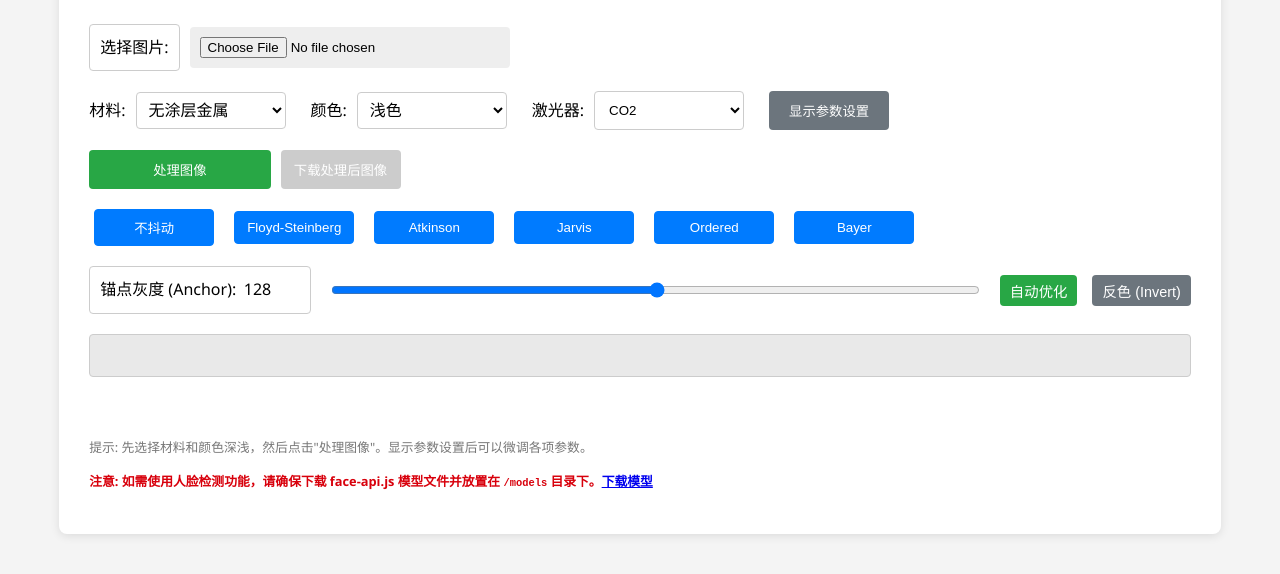
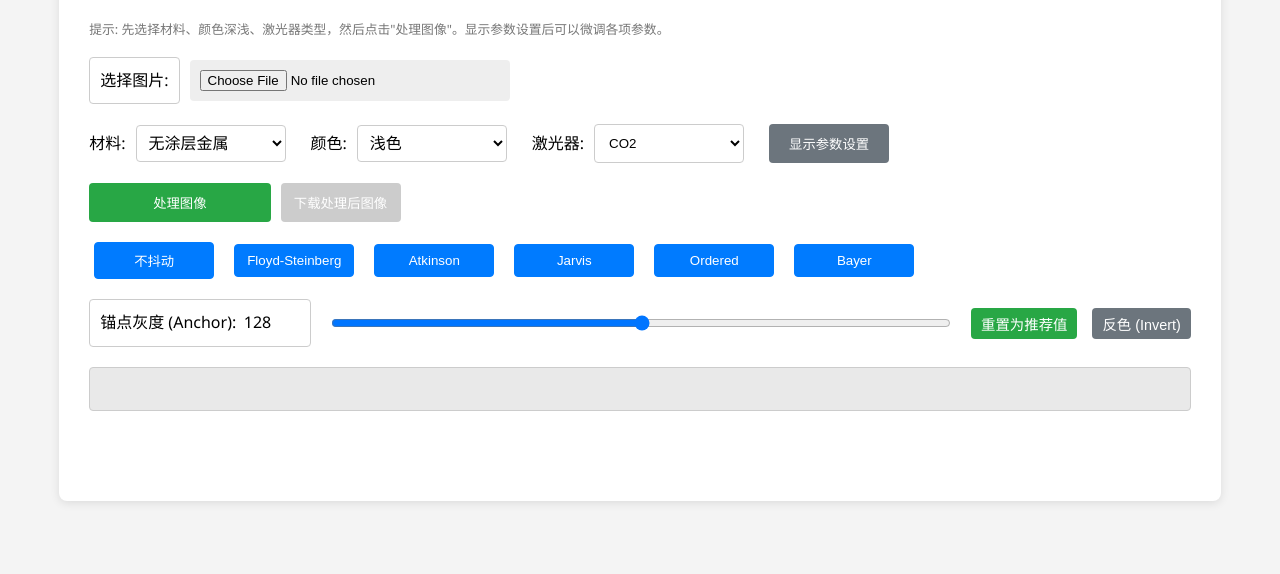
Before and after one commit to Gubaii/img4laser, a plain HTML site: page index.html in a window 1280 px wide. Shown: the part 112-686 px from the top of the page. Drawn offline with Linux system fonts and the light colour scheme.

Commit message:
update: 更新页面布局和样式

```diff
--- a/index.html
+++ b/index.html
@@ -13,7 +13,10 @@
 
         <!-- 新增错误提示区 -->
         <div id="errorMessage" class="error-message" style="display: none;"></div>
-
+        <div class="footer">
+            <p class="advanced-hint">提示: 先选择材料、颜色深浅、激光器类型，然后点击"处理图像"。显示参数设置后可以微调各项参数。</p>
+            <!-- <p class="advanced-hint important">注意: 如需使用人脸检测功能，请确保下载 face-api.js 模型文件并放置在 <code>/models</code> 目录下。<a href="https://github.com/justadudewhohacks/face-api.js/tree/master/weights" target="_blank">下载模型</a></p> -->
+        </div>
         <div class="controls">
             <div class="control-row">
                 <label for="imageLoader">选择图片:</label>
@@ -38,7 +41,7 @@
             <div class="param-item control-row">
                 <label for="anchorGray-slider">锚点灰度 (Anchor): <span id="anchorGray-value">128</span></label>
                 <input type="range" id="anchorGray-slider" min="0" max="255" step="1" value="128">
-                <button id="optimizeAnchorButton" class="secondary small">自动优化</button>
+                <button id="optimizeAnchorButton" class="secondary small">重置为推荐值</button>
                 <button id="invertButton" class="secondary small">反色 (Invert)</button>
             </div>
 
@@ -74,10 +77,6 @@
         <!-- 分析报告的专属容器 -->
         <div id="analysisReportContainer"></div>
 
-        <div class="footer">
-            <p class="advanced-hint">提示: 先选择材料和颜色深浅，然后点击"处理图像"。显示参数设置后可以微调各项参数。</p>
-            <p class="advanced-hint important">注意: 如需使用人脸检测功能，请确保下载 face-api.js 模型文件并放置在 <code>/models</code> 目录下。<a href="https://github.com/justadudewhohacks/face-api.js/tree/master/weights" target="_blank">下载模型</a></p>
-        </div>
     </div>
 
     <script type="module" src="js/main.js"></script>
```
